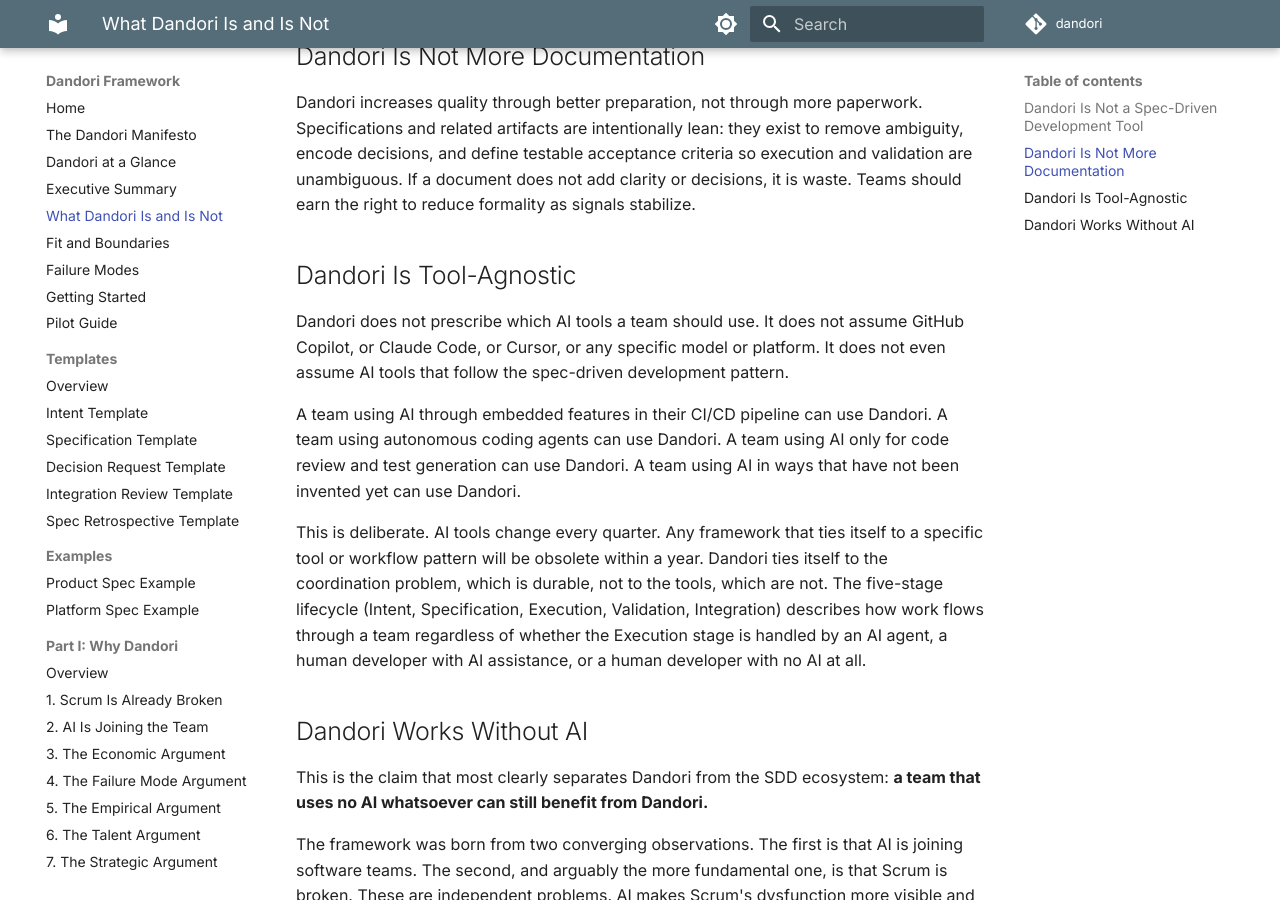
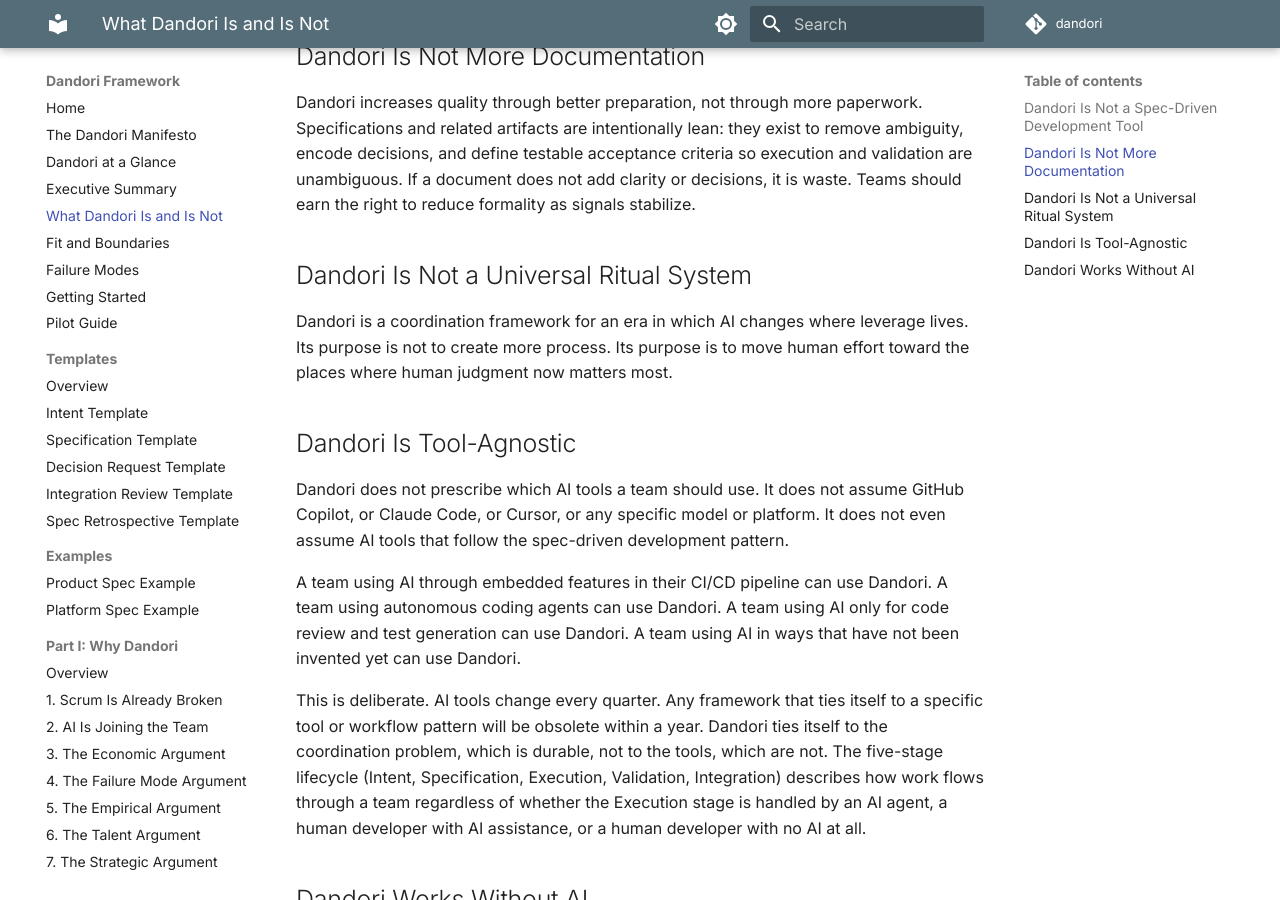
Before and after one commit to GTuritto/dandori, an MkDocs documentation site: the page built from docs/what-dandori-is-not.md, in a window 1280 px wide and 900 px high, scrolled down 849 px. Built offline with MkDocs 1.6.1 and Material for MkDocs 9.7.7, drawn with Linux system fonts in a browser that asks for light colours; comment, search, counter and statistics services are not loaded.

Commit message:
What Dandori Is Not: add clarification that Dandori is not a universal ritual system; it shifts effort to high-judgment work, not more process

```diff
--- a/docs/what-dandori-is-not.md
+++ b/docs/what-dandori-is-not.md
@@ -17,6 +17,10 @@ The distinction matters because confusing the two leads to wrong expectations. S
 ## Dandori Is Not More Documentation
 
 Dandori increases quality through better preparation, not through more paperwork. Specifications and related artifacts are intentionally lean: they exist to remove ambiguity, encode decisions, and define testable acceptance criteria so execution and validation are unambiguous. If a document does not add clarity or decisions, it is waste. Teams should earn the right to reduce formality as signals stabilize.
+
+## Dandori Is Not a Universal Ritual System
+
+Dandori is a coordination framework for an era in which AI changes where leverage lives. Its purpose is not to create more process. Its purpose is to move human effort toward the places where human judgment now matters most.
 
 ## Dandori Is Tool-Agnostic
 
```
